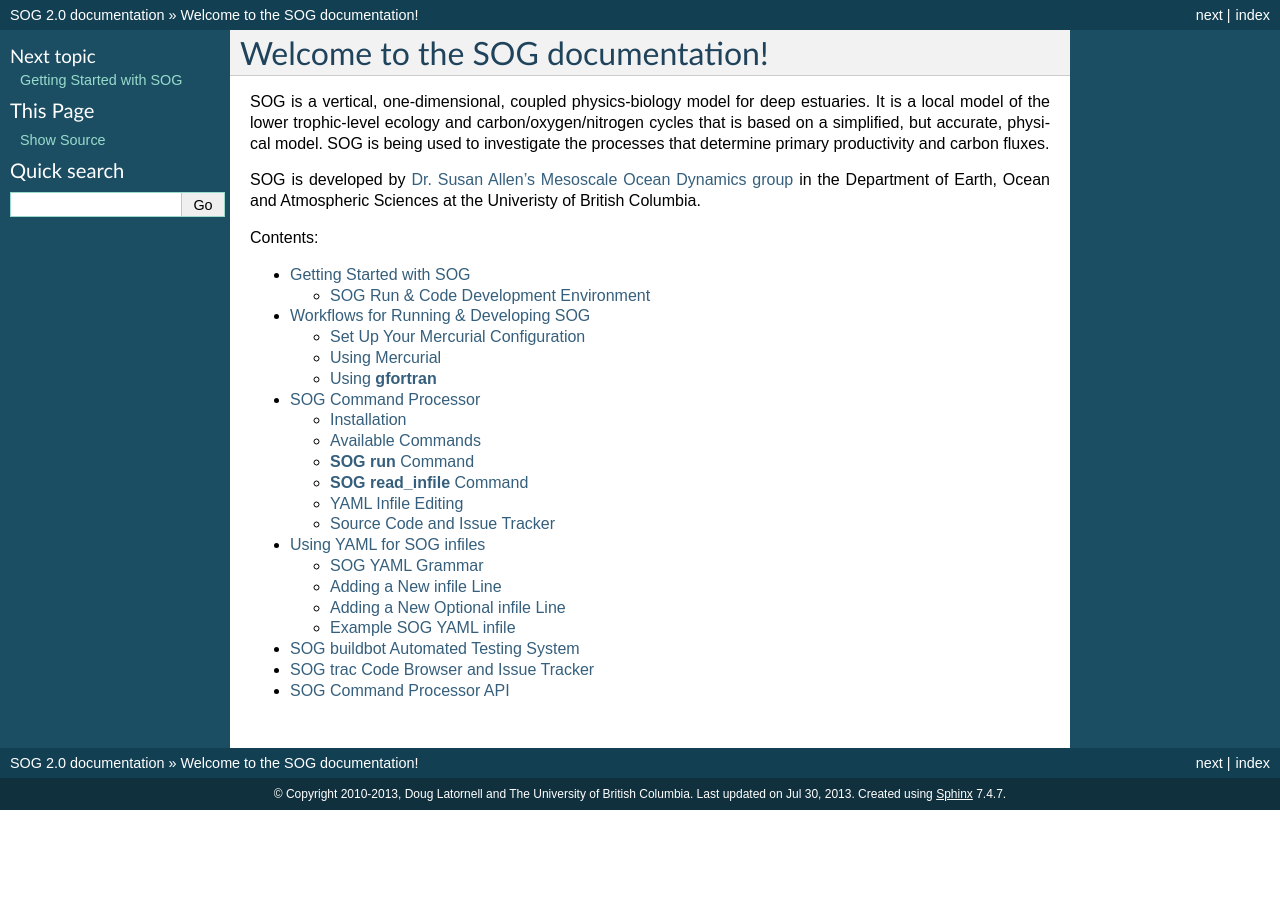
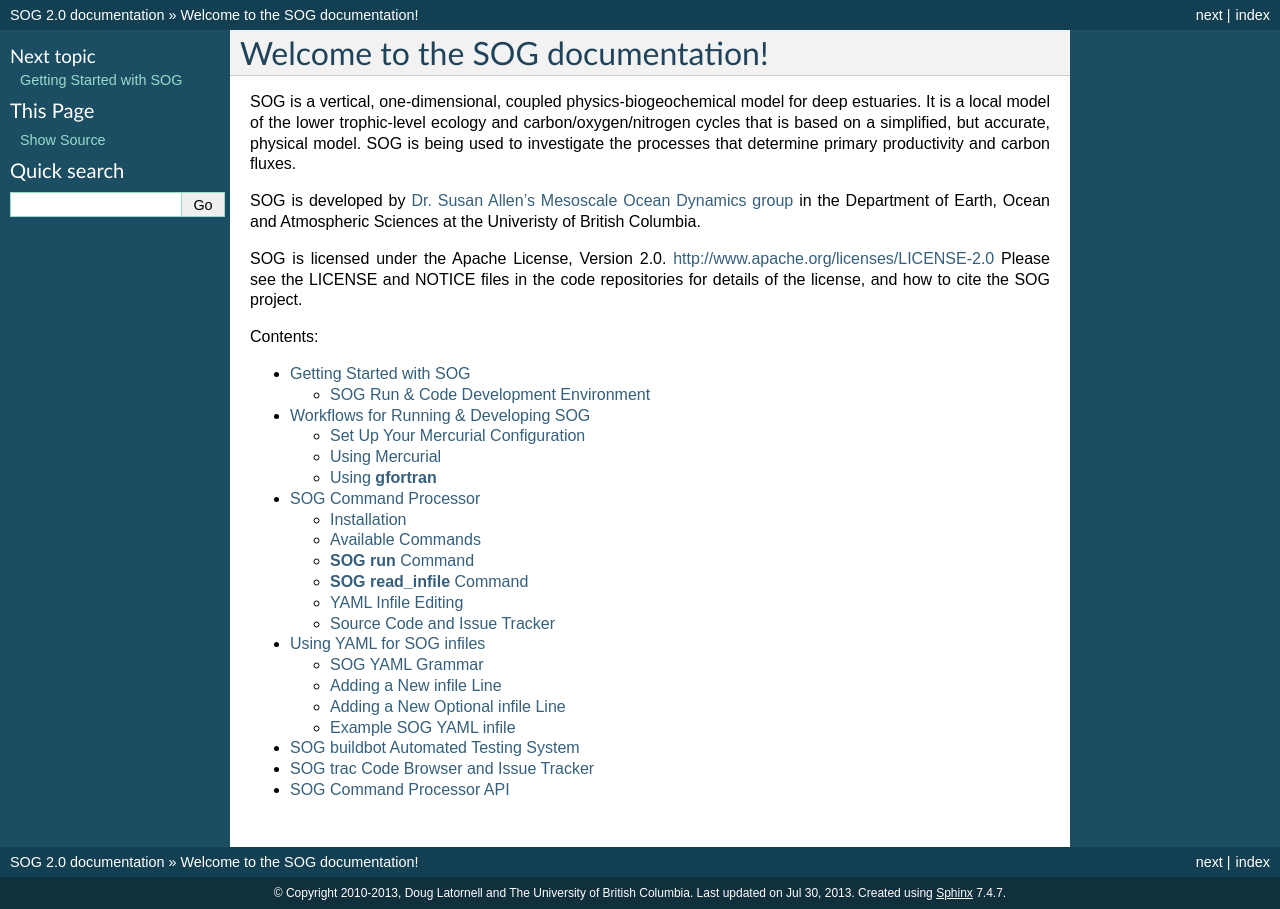
Before and after one commit to SalishSeaCast/SOG, a Sphinx documentation site: the page built from docs/index.rst, in a window 1280 px wide. Built offline with Sphinx 7.4.7, drawn with Linux system fonts in a browser that asks for light colours.

Commit message:
Add license statement to docs index page.

```diff
--- a/docs/index.rst
+++ b/docs/index.rst
@@ -25,21 +25,21 @@ Welcome to the SOG documentation!
 SOG is a
 vertical,
 one-dimensional,
-coupled physics-biology model
-for deep estuaries.
-It is a local model of the lower trophic-level ecology and
-carbon/oxygen/nitrogen cycles that is based on a simplified,
+coupled physics-biogeochemical model for deep estuaries.
+It is a local model of the lower trophic-level ecology and carbon/oxygen/nitrogen cycles that is based on a simplified,
 but accurate,
 physical model.
-SOG is being used to investigate the processes that determine primary
-productivity and carbon fluxes.
+SOG is being used to investigate the processes that determine primary productivity and carbon fluxes.
 
-SOG is developed by `Dr. Susan Allen's`_ `Mesoscale Ocean Dynamics group`_
-in the Department of Earth, Ocean and Atmospheric Sciences
-at the Univeristy of British Columbia.
+SOG is developed by `Dr. Susan Allen's`_ `Mesoscale Ocean Dynamics group`_ in the Department of Earth, Ocean and Atmospheric Sciences at the Univeristy of British Columbia.
 
 .. _Dr. Susan Allen's: http://www.eos.ubc.ca/about/faculty/S.Allen.html
 .. _Mesoscale Ocean Dynamics group: http://www.eos.ubc.ca/~sallen/
+
+SOG is licensed under the Apache License, Version 2.0.
+http://www.apache.org/licenses/LICENSE-2.0
+Please see the LICENSE and NOTICE files in the code repositories for details of the license,
+and how to cite the SOG project.
 
 Contents:
 
```
